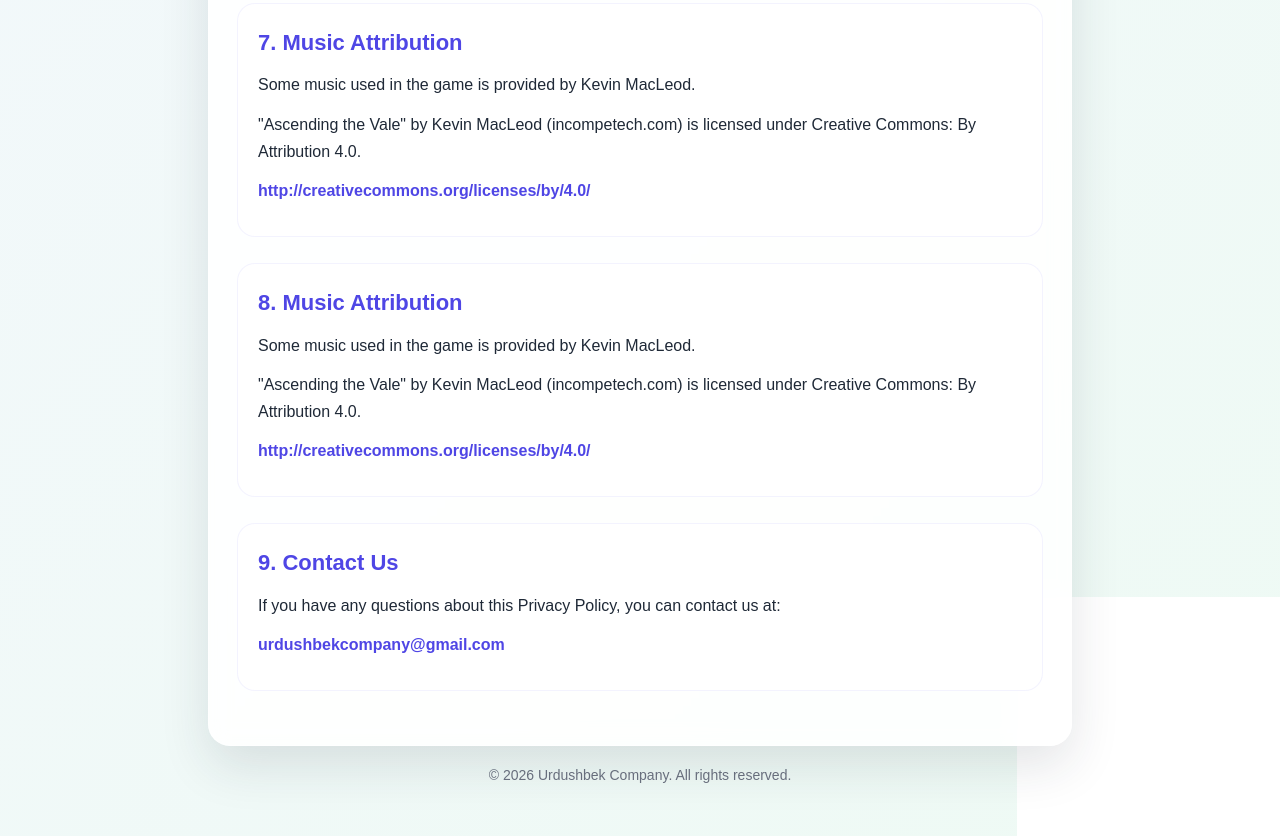
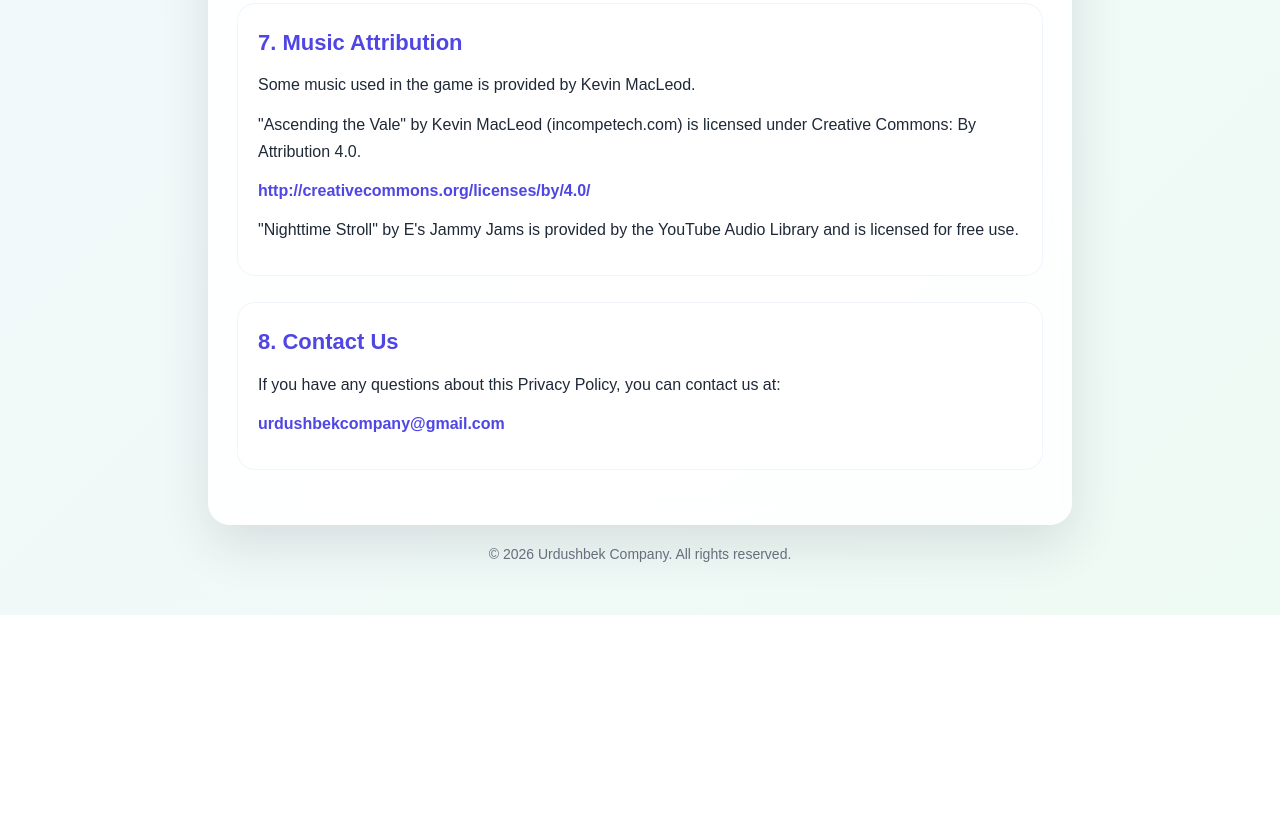
Before and after one commit to Urdushbe/games, a plain HTML site: page block-puzzle-relax-privacy/index.html in a window 1280 px wide. Shown: the part 1690-2526 px from the top of the page. After the commit the page ends 2305 px from the top, so only its background shows below. Drawn offline with Linux system fonts and the light colour scheme.

Commit message:
Refactor music attribution and contact sections
Removed duplicate music attribution section and updated section numbers.

```diff
--- a/block-puzzle-relax-privacy/index.html
+++ b/block-puzzle-relax-privacy/index.html
@@ -86,9 +86,6 @@
             Any changes will be posted on this page with an updated revision date.
           </p>
         </section>
-
-
-
         <section>
             <h2>7. Music Attribution</h2>
             <p>
@@ -103,24 +100,14 @@
                 http://creativecommons.org/licenses/by/4.0/
               </a>
             </p>
-      </section>
-        <section>
-        <h2>8. Music Attribution</h2>
+
             <p>
-          Some music used in the game is provided by Kevin MacLeod.
-        </p>
-        <p>
-          "Ascending the Vale" by Kevin MacLeod (incompetech.com)
-          is licensed under Creative Commons: By Attribution 4.0.
-        </p>
-        <p>
-          <a href="http://creativecommons.org/licenses/by/4.0/" target="_blank">
-            http://creativecommons.org/licenses/by/4.0/
-          </a>
+              "Nighttime Stroll" by E's Jammy Jams is provided by the YouTube Audio Library
+              and is licensed for free use.
             </p>
         </section>
         <section>
-          <h2>9. Contact Us</h2>
+          <h2>8. Contact Us</h2>
           <p>
             If you have any questions about this Privacy Policy, you can contact us at:
           </p>
```
Lines whose indentation alone changed are shown as unchanged.
